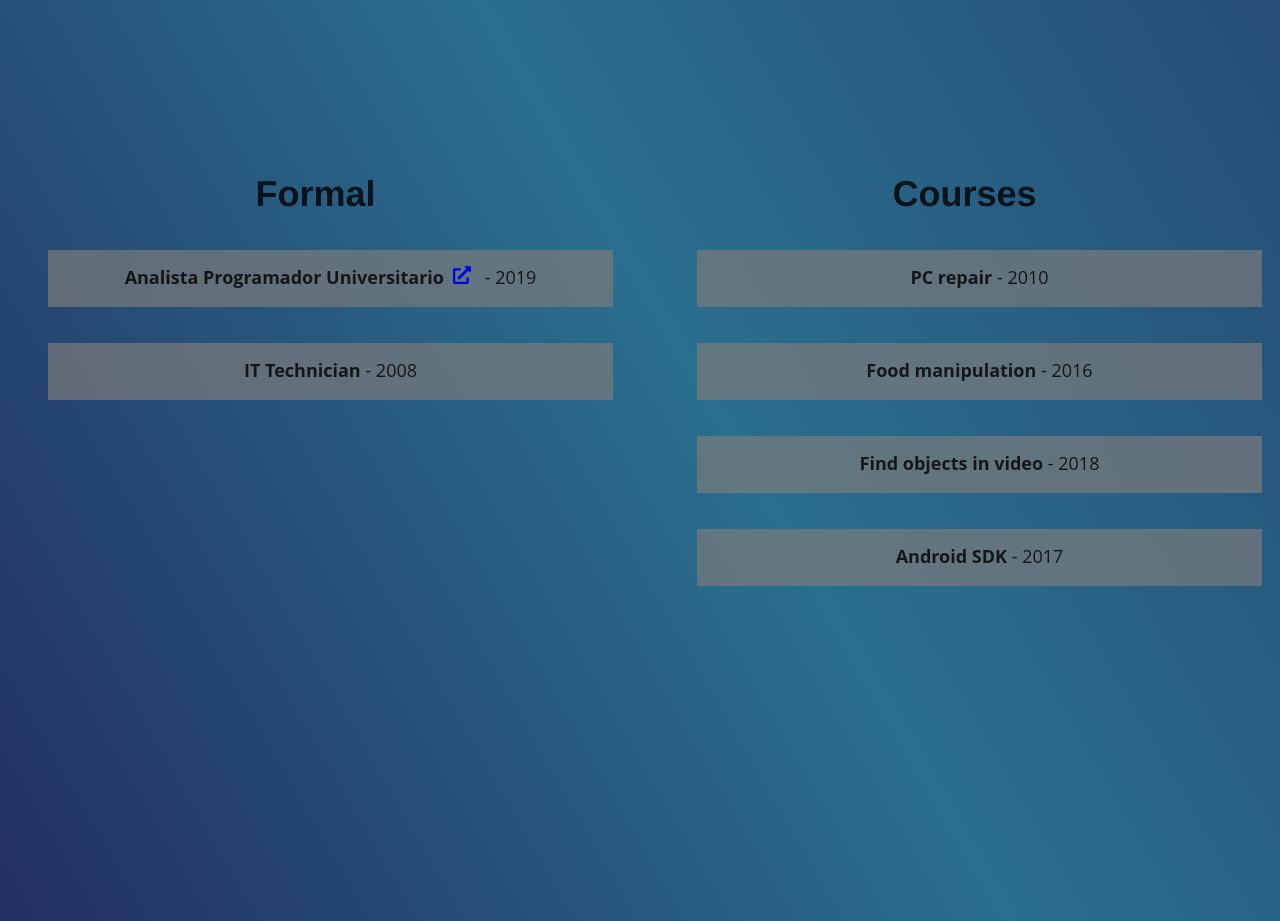
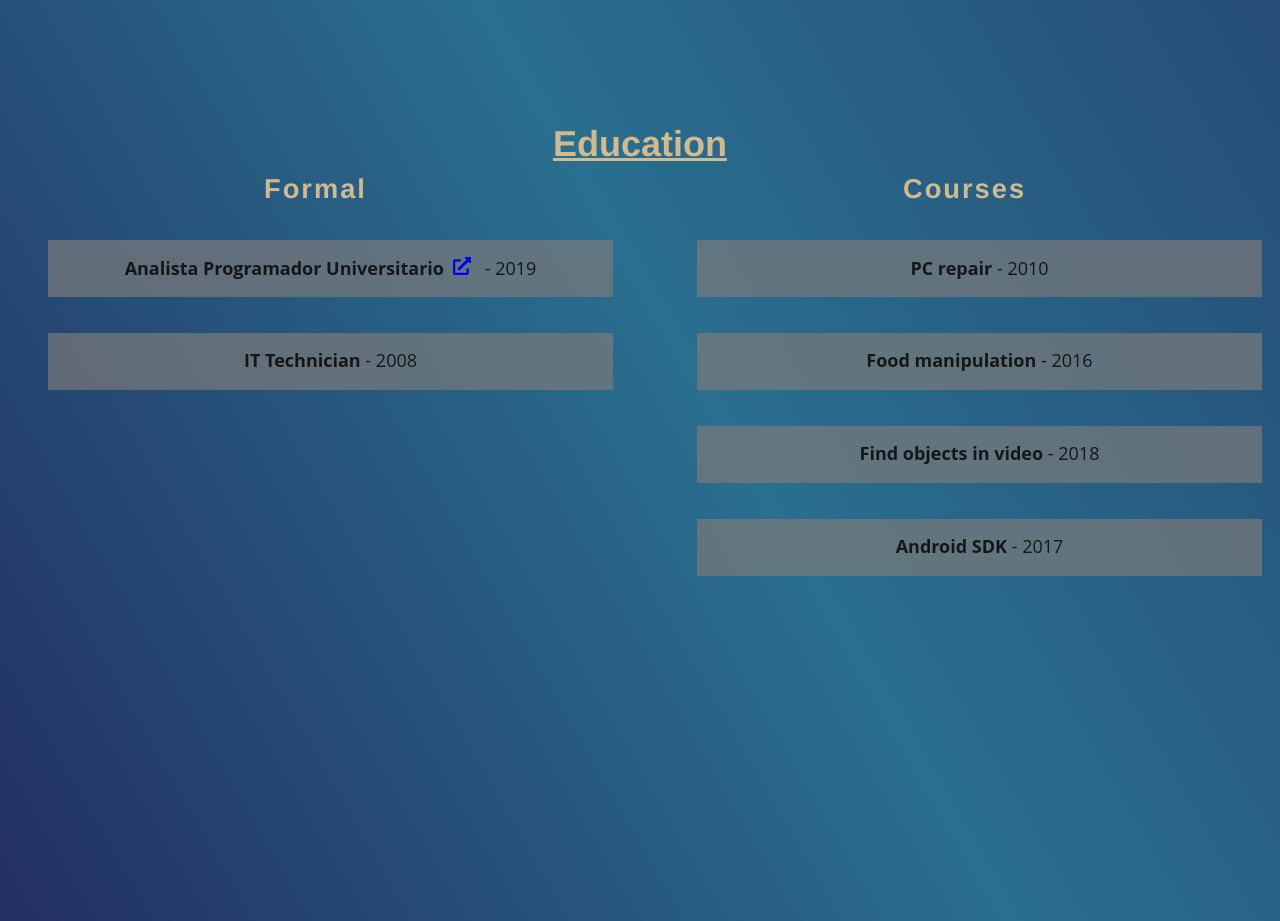
Before and after one commit to beto0607/resume, a Gatsby site: page / in a window 1280 px wide. Shown: the part 2340-3261 px from the top of the page. Built offline with nearby package versions, Linux system fonts and the light colour scheme; Gatsby itself is replaced by a stand-in of ours; some packages are replaced by stand-ins of ours.

Commit message:
Added title to Education section

```diff
--- a/src/components/education_container.js
+++ b/src/components/education_container.js
@@ -6,7 +6,7 @@ import { FaExternalLinkAlt } from 'react-icons/fa';
 const EducationContainer = ({title, data})=>{
     return (
         <div className={educationStyles.container}>
-            <h1>{title}</h1>
+            <h2>{title}</h2>
             <ul>
                 {
                     data.map(({title, link, description, year}, index)=>{
--- a/src/components/education_section.js
+++ b/src/components/education_section.js
@@ -27,6 +27,7 @@ const EducationSection = (props)=>{
     return (
         <SectionContainer name="education" id={props.id} {...props}>
             <div className={educationStyles.wrapper}>
+                <h1 className={educationStyles.title}>{props.title ||"Education"}</h1>
                 <EducationContainer title="Formal" data={data.dataJson.education.formal}/>
                 <EducationContainer title="Courses" data={data.dataJson.education.courses}/>
             </div>
```
